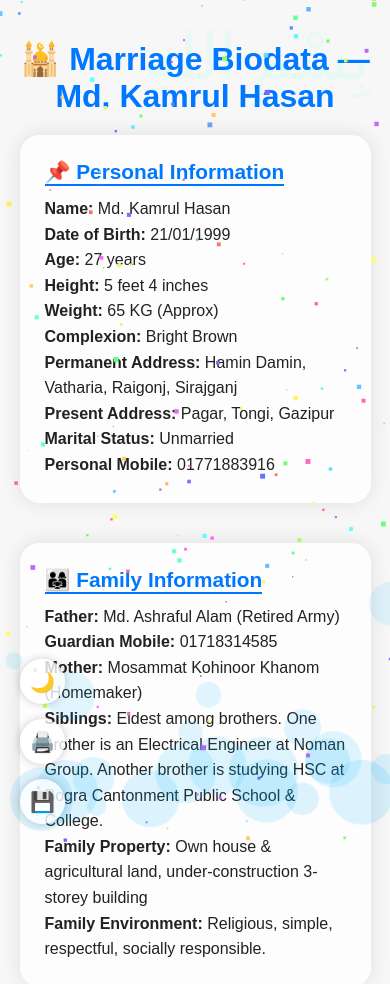
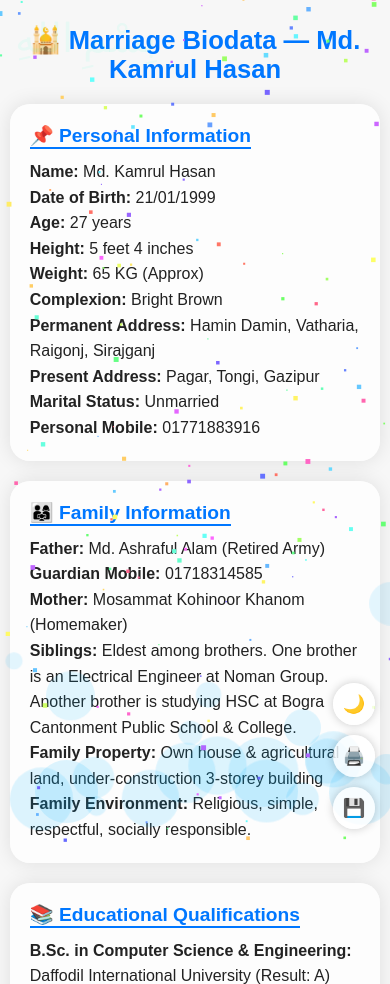
Before and after one commit to kamrul15-8841/kamrul-biodata, a plain HTML site: page marriage_biodata_kamrul_hasan_four.html in a window 390 px wide. Shown: the top 984 px of the page. Drawn offline with Linux system fonts and the light colour scheme.

Commit message:
all file mobile responsive

```diff
--- a/marriage_biodata_kamrul_hasan_four.html
+++ b/marriage_biodata_kamrul_hasan_four.html
@@ -23,6 +23,7 @@
       color: var(--text-color);
       transition: background 0.6s, color 0.6s;
       overflow-x: hidden;
+      padding-bottom: 80px; /* Add padding to avoid overlap with corner icons */
     }
 
     :root {
@@ -79,6 +80,7 @@
 
     ul {
       margin-left: 20px;
+      padding-left: 0;
     }
 
     /* Floating bubbles */
@@ -101,7 +103,7 @@
     .corner-icons {
       position: fixed;
       bottom: 20px;
-      left: 20px;
+      right: 20px; /* Changed from left for better layout */
       display: flex;
       flex-direction: column;
       gap: 15px;
@@ -142,7 +144,7 @@
     .calligraphy {
       position: fixed;
       top: 20px;
-      right: 20px;
+      left: 20px; /* Changed from right */
       font-size: 4rem;
       color: rgba(0, 255, 200, 0.07);
       font-family: 'Scheherazade New', serif;
@@ -154,6 +156,38 @@
     @keyframes shimmer {
       from { opacity: 0.4; }
       to { opacity: 0.9; }
+    }
+
+    @media (max-width: 768px) {
+        body { padding: 0; padding-bottom: 80px; }
+        h1 {
+            font-size: 1.6rem;
+            margin-top: 25px;
+            margin-bottom: 10px;
+        }
+        .card {
+            width: 95%;
+            padding: 20px;
+            margin: 10px;
+        }
+        .section-title {
+            font-size: 1.2rem;
+        }
+        .corner-icons {
+            bottom: 15px;
+            right: 15px;
+            gap: 10px;
+        }
+        .icon-btn {
+            width: 42px;
+            height: 42px;
+            font-size: 18px;
+        }
+        .calligraphy {
+            font-size: 2.5rem;
+            top: 15px;
+            left: 15px;
+        }
     }
   </style>
 </head>
```
Also changed, not shown: marriage_biodata_kamrul_hasan.html (+7 -4 lines), marriage_biodata_kamrul_hasan_three.html (+28 -0 lines), marriage_biodata_kamrul_hasan_two.html (+25 -1 lines).
